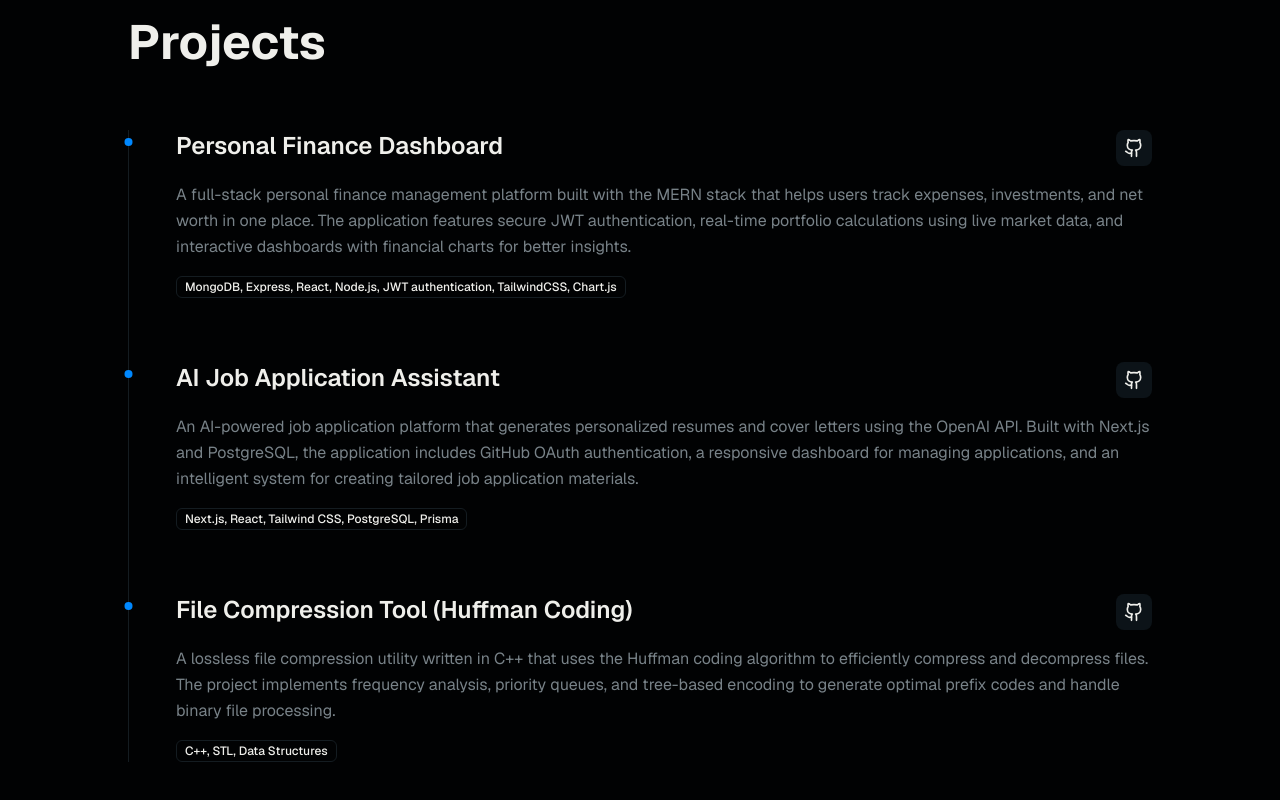
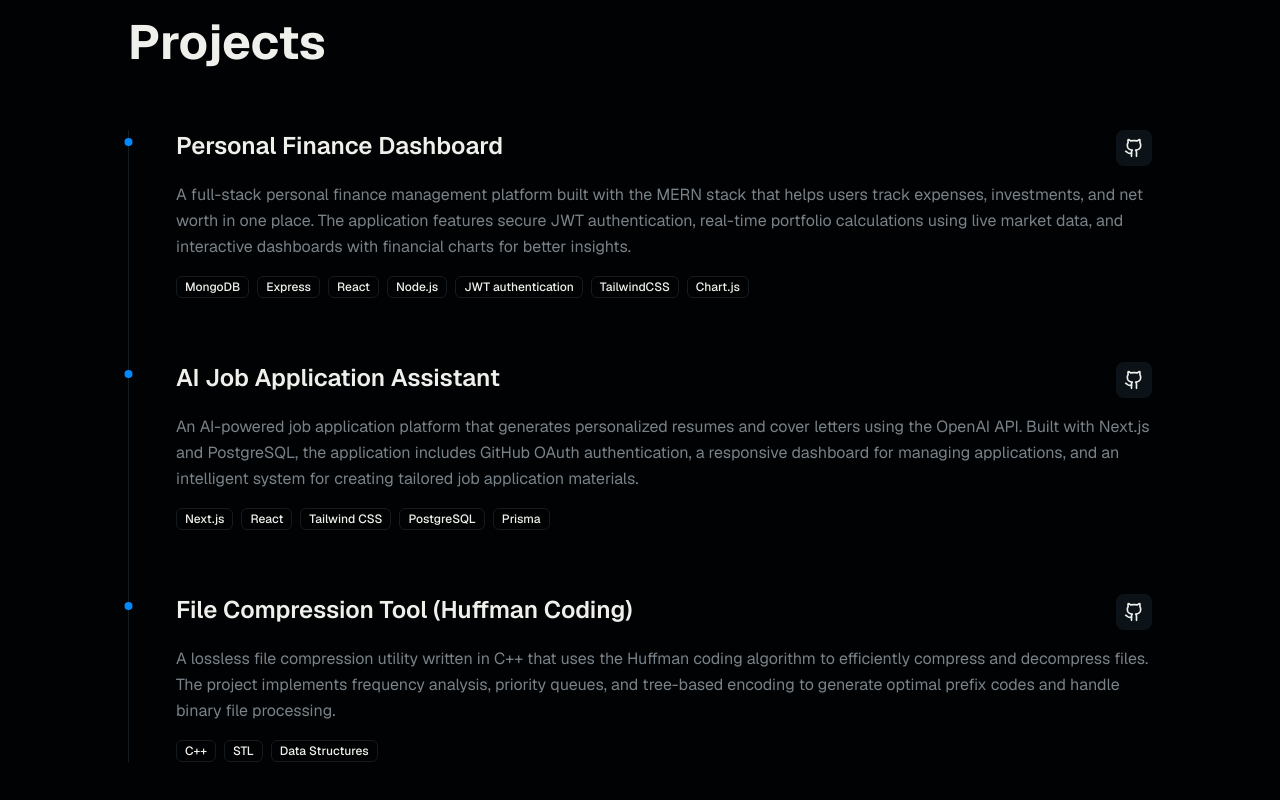
Before and after one commit to Itsssaksham/Portfolio, a Next.js app: page / in a window 1280 px wide. Shown: the part 862-1662 px from the top of the page. Built offline with nearby package versions, Linux system fonts and the light colour scheme.

Commit message:
Fix formatting of tech array strings in projects.tsx

```diff
--- a/components/projects.tsx
+++ b/components/projects.tsx
@@ -10,7 +10,7 @@ const projects = [
     title: "Personal Finance Dashboard",
     description:
       "A full-stack personal finance management platform built with the MERN stack that helps users track expenses, investments, and net worth in one place. The application features secure JWT authentication, real-time portfolio calculations using live market data, and interactive dashboards with financial charts for better insights.",
-    tech: ["MongoDB, Express, React, Node.js, JWT authentication, TailwindCSS, Chart.js"],
+    tech: ["MongoDB", "Express", "React", "Node.js", "JWT authentication", "TailwindCSS", "Chart.js"],
     github: "https://github.com/Itsssaksham/PersonalFinanceDashboard",
     live: null,
   },
@@ -18,7 +18,7 @@ const projects = [
     title: "AI Job Application Assistant",
     description:
       "An AI-powered job application platform that generates personalized resumes and cover letters using the OpenAI API. Built with Next.js and PostgreSQL, the application includes GitHub OAuth authentication, a responsive dashboard for managing applications, and an intelligent system for creating tailored job application materials.",
-    tech: ["Next.js, React, Tailwind CSS, PostgreSQL, Prisma"],
+    tech: ["Next.js", "React", "Tailwind CSS", "PostgreSQL", "Prisma"],
     github: "https://github.com/Itsssaksham/Ai-Job-Application-Assistant",
     live: null,
   },
@@ -26,7 +26,7 @@ const projects = [
     title: "File Compression Tool (Huffman Coding)",
     description:
       "A lossless file compression utility written in C++ that uses the Huffman coding algorithm to efficiently compress and decompress files. The project implements frequency analysis, priority queues, and tree-based encoding to generate optimal prefix codes and handle binary file processing.",
-    tech: ["C++, STL, Data Structures"],
+    tech: ["C++", "STL", "Data Structures"],
     github: "https://github.com/Itsssaksham/File-Compression-Tool",
     live: null,
   },
```
